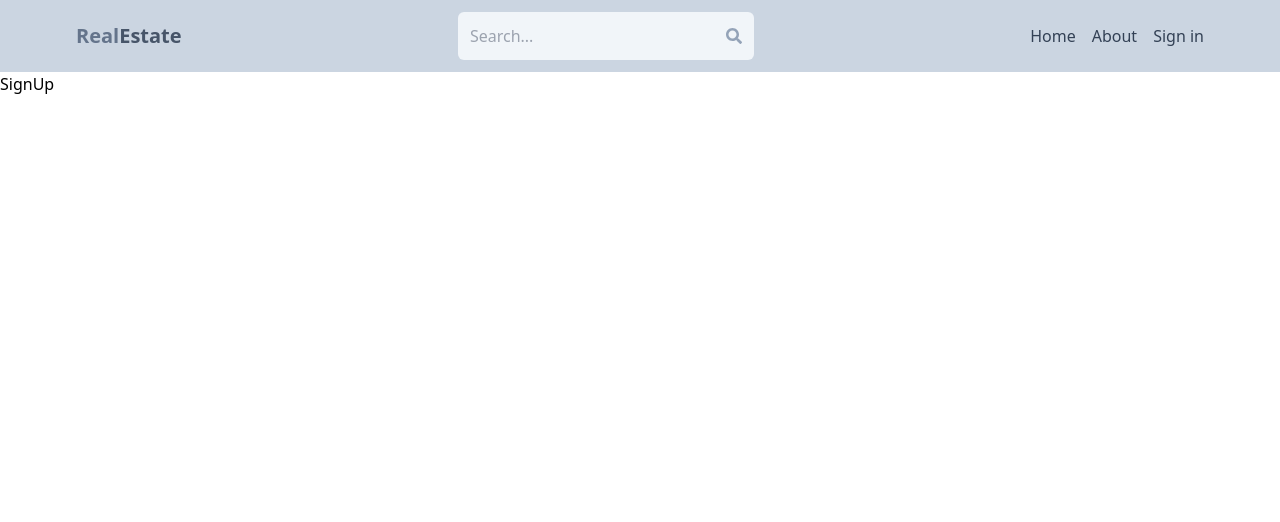
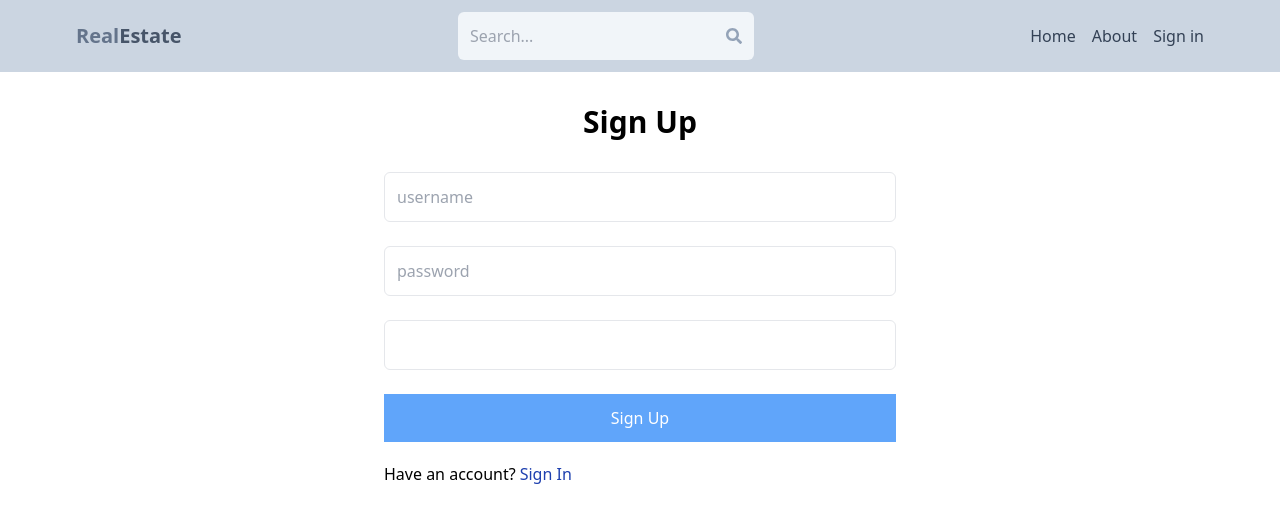
Before and after one commit to SachinSilva99/real-estate-mern, a React (Vite) app in the folder client/: page /sign-up in a window 1280 px wide. Shown: the top 522 px of the page. Built offline with nearby package versions, Linux system fonts and the light colour scheme.

Commit message:
added sign up ui

```diff
--- a/client/src/pages/SignUp.jsx
+++ b/client/src/pages/SignUp.jsx
@@ -1,7 +1,39 @@
-import React from "react";
+import { Link } from "react-router-dom";
 
 const SignUp = () => {
-  return <div>SignUp</div>;
+  return (
+    <div className="m-6 max-w-lg mx-auto">
+      <h1 className="text-3xl text-center font-semibold my-8">Sign Up</h1>
+      <form className=" flex flex-col gap-6 ">
+        <input
+          className="border p-3 rounded-md focus:outline-none"
+          type="text"
+          id="username"
+          placeholder="username"
+        />
+        <input
+          className="border p-3 rounded-md focus:outline-none"
+          type="email"
+          id="email"
+          placeholder="password"
+        />
+        <input
+          className="border p-3 rounded-md focus:outline-none"
+          type="password"
+          id="password"
+        />
+        <button className="active:bg-blue-700 hover:opacity-95 bg-blue-400 text-white p-3 disabled:opacity-50">
+          Sign Up
+        </button>
+      </form>
+      <div className="flex gap-1 mt-5">
+        <p>Have an account? </p>
+        <Link to="/sign-in">
+          <span className="text-blue-800">Sign In</span>
+        </Link>
+      </div>
+    </div>
+  );
 };
 
 export default SignUp;
```
